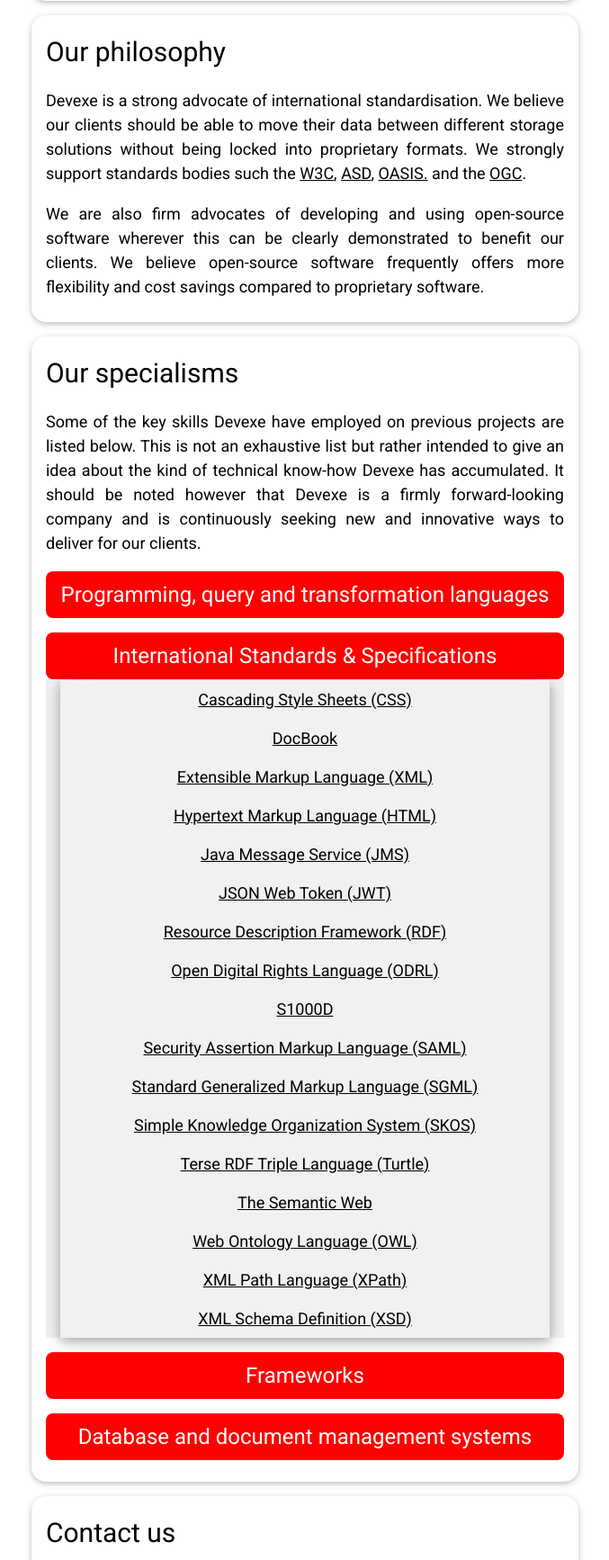
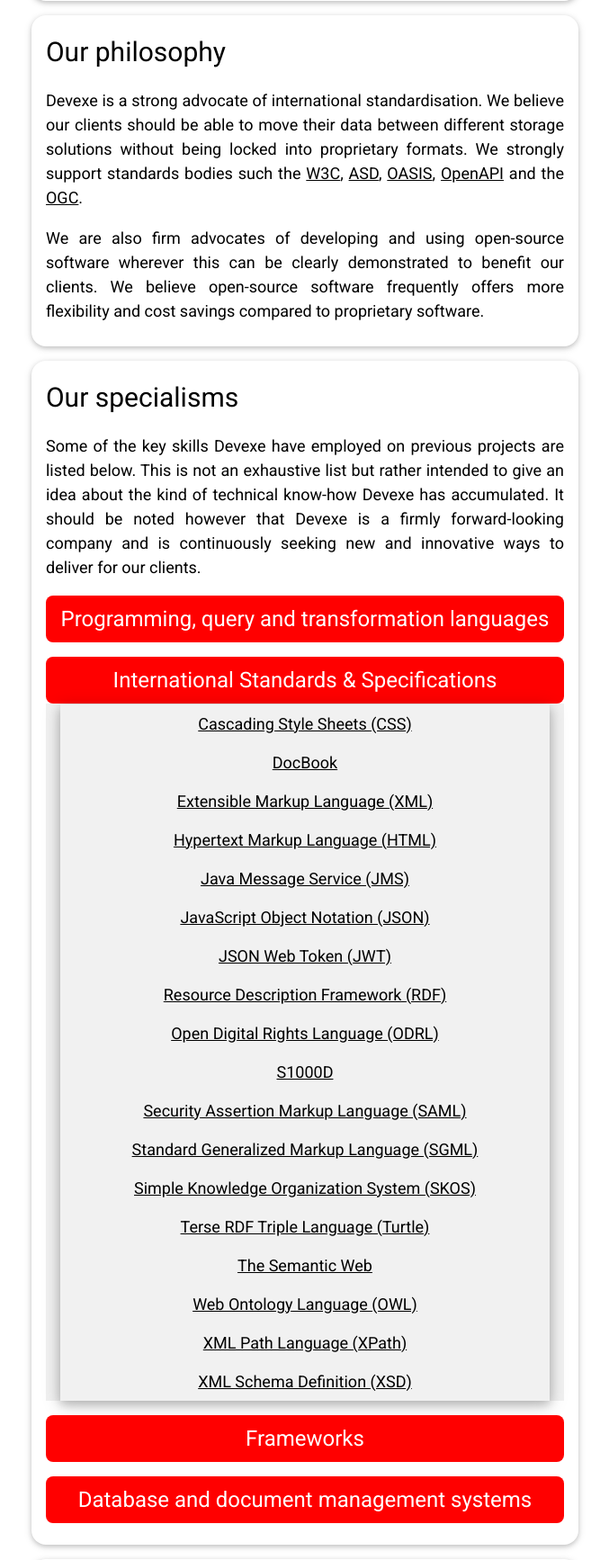
Before and after one commit to rwalpole/devexe.co.uk, a PHP site: page / in a window 1280 px wide, after a click that opens the changed part. Shown: the part 911-2645 px from the top of the page at 90% size, without its empty margins (301-978 px from the left). Run offline with PHP 8.4, Linux system fonts and the light colour scheme.

Commit message:
A few updates to content

```diff
--- a/index.php
+++ b/index.php
@@ -145,7 +145,7 @@
         </div>
         <div id="philosophy" class="w3-card w3-padding w3-margin-top w3-round-xlarge">
           <h2>Our philosophy</h2>
-          <p>Devexe is a strong advocate of international standardisation. We believe our clients should be able to move their data between different storage solutions without being locked into proprietary formats. We strongly support standards bodies such the <a href="https://www.w3.org/" target="_blank">W3C</a>, <a href="https://www.asd-europe.org/" target="_blank">ASD</a>, <a href="https://www.oasis-open.org/" target="_blank">OASIS.</a> and the <a href="https://www.ogc.org/" target="_blank">OGC</a>.</p>
+          <p>Devexe is a strong advocate of international standardisation. We believe our clients should be able to move their data between different storage solutions without being locked into proprietary formats. We strongly support standards bodies such the <a href="https://www.w3.org/" target="_blank">W3C</a>, <a href="https://www.asd-europe.org/" target="_blank">ASD</a>, <a href="https://www.oasis-open.org/" target="_blank">OASIS</a>, <a href="https://www.openapis.org" target="_blank">OpenAPI</a> and the <a href="https://www.ogc.org/" target="_blank">OGC</a>.</p>
           <p>We are also firm advocates of developing and using open-source software wherever this can be clearly demonstrated to benefit our clients. We believe open-source software frequently offers more flexibility and cost savings compared to proprietary software.</p>
         </div>
         <div id="specialisms" class="w3-card w3-padding w3-margin-top w3-margin-bottom w3-round-xlarge" style="padding-bottom:24px!important">
@@ -186,6 +186,7 @@
               <li class="w3-hover-dark-grey"><a href="https://en.wikipedia.org/wiki/XML" target="_blank">Extensible Markup Language (XML)</a></li>
               <li class="w3-hover-dark-grey"><a href="https://en.wikipedia.org/wiki/HTML" target="_blank">Hypertext Markup Language (HTML)</a></li>
               <li class="w3-hover-dark-grey"><a href="https://en.wikipedia.org/wiki/Jakarta_Messaging" target="_blank">Java Message Service (JMS)</a></li>
+              <li class="w3-hover-dark-grey"><a href="https://en.wikipedia.org/wiki/JSON" target="_blank">JavaScript Object Notation (JSON)</a></li>
               <li class="w3-hover-dark-grey"><a href="https://en.wikipedia.org/wiki/JSON_Web_Token" target="_blank">JSON Web Token (JWT)</a></li>
               <li class="w3-hover-dark-grey"><a href="https://en.wikipedia.org/wiki/Resource_Description_Framework" target="_blank">Resource Description Framework (RDF)</a></li>
               <li class="w3-hover-dark-grey"><a href="https://en.wikipedia.org/wiki/ODRL" target="_blank">Open Digital Rights Language (ODRL)</a></li>
@@ -208,6 +209,7 @@
                 <li class="w3-hover-dark-grey"><a href="https://en.wikipedia.org/wiki/XML" target="_blank">Extensible Markup Language (XML)</a></li>
                 <li class="w3-hover-dark-grey"><a href="https://en.wikipedia.org/wiki/HTML" target="_blank">Hypertext Markup Language (HTML)</a></li>
                 <li class="w3-hover-dark-grey"><a href="https://en.wikipedia.org/wiki/Jakarta_Messaging" target="_blank">Java Message Service (JMS)</a></li>
+                <li class="w3-hover-dark-grey"><a href="https://en.wikipedia.org/wiki/JSON" target="_blank">JavaScript Object Notation (JSON)</a></li>
                 <li class="w3-hover-dark-grey"><a href="https://en.wikipedia.org/wiki/JSON_Web_Token" target="_blank">JSON Web Token (JWT)</a></li>
                 <li class="w3-hover-dark-grey"><a href="https://en.wikipedia.org/wiki/Resource_Description_Framework" target="_blank">Resource Description Framework (RDF)</a></li>
                 <li class="w3-hover-dark-grey"><a href="https://en.wikipedia.org/wiki/ODRL" target="_blank">Open Digital Rights Language (ODRL)</a></li>
@@ -257,7 +259,7 @@
               <li class="w3-hover-dark-grey"><a href="https://en.wikipedia.org/wiki/MongoDB" target="_blank">MongoDB</a></li>
               <li class="w3-hover-dark-grey"><a href="https://en.wikipedia.org/wiki/Neo4j" target="_blank">Neo4j</a></li>
               <li class="w3-hover-dark-grey"><a href="https://en.wikipedia.org/wiki/Oracle_Database" target="_blank">Oracle</a></li>
-              <li class="w3-hover-dark-grey"><a href="https://en.wikipedia.org/wiki/Prot%C3%A9g%C3%A9_(software)" target="_blank">Protege</a></li>
+              <li class="w3-hover-dark-grey"><a href="https://en.wikipedia.org/wiki/Prot%C3%A9g%C3%A9_(software)" target="_blank">Protégé</a></li>
             </ul>
           </div>
           <noscript>
@@ -272,7 +274,7 @@
                 <li class="w3-hover-dark-grey"><a href="https://en.wikipedia.org/wiki/MongoDB" target="_blank">MongoDB</a></li>
                 <li class="w3-hover-dark-grey"><a href="https://en.wikipedia.org/wiki/Neo4j" target="_blank">Neo4j</a></li>
                 <li class="w3-hover-dark-grey"><a href="https://en.wikipedia.org/wiki/Oracle_Database" target="_blank">Oracle</a></li>
-                <li class="w3-hover-dark-grey"><a href="https://en.wikipedia.org/wiki/Prot%C3%A9g%C3%A9_(software)" target="_blank">Protege</a></li>
+                <li class="w3-hover-dark-grey"><a href="https://en.wikipedia.org/wiki/Prot%C3%A9g%C3%A9_(software)" target="_blank">Protégé</a></li>
               </ul>
             </div>
           </noscript>
```
